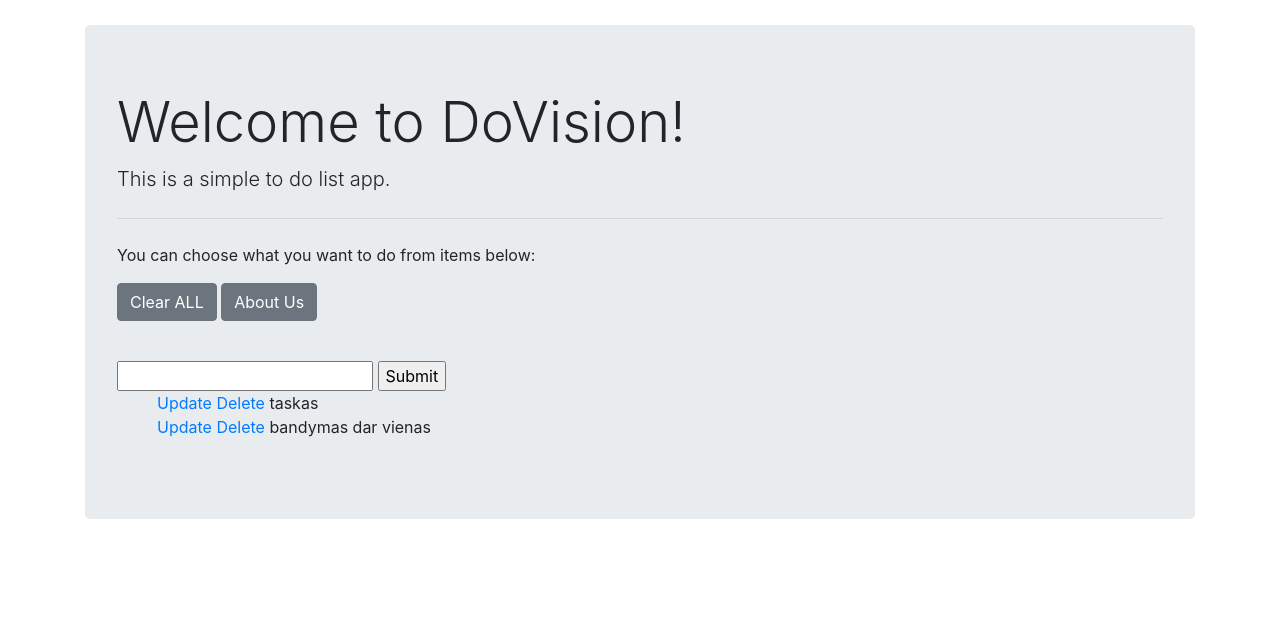
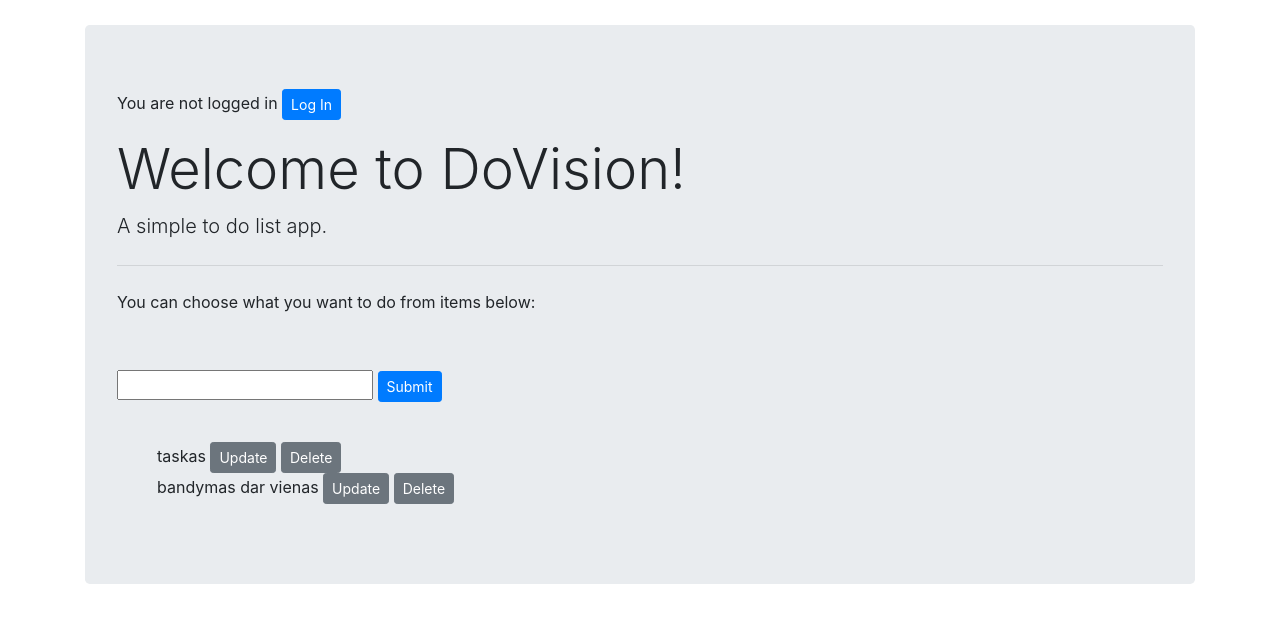
Before and after one commit to ponasObuolys/dovision, a Django app: page / in a window 1280 px wide. Shown: the top 623 px of the page. Run offline with Django 3.2, Linux system fonts and the light colour scheme; data comes from the database, SQL or seed files in the repository; both versions use the stored data as it was after the commit.

Commit message:
Created user accounts Login and logout functionality Preparation for user creation @ /accounts/

```diff
--- /dev/null
+++ b/accounts/urls.py
@@ -0,0 +1,7 @@
+from django.urls import path
+from .views import SignUpView
+
+
+urlpatterns = [
+    path('signup/', SignUpView.as_view(), name='signup'),
+]
--- a/doVision/settings.py
+++ b/doVision/settings.py
@@ -46,6 +46,7 @@ INSTALLED_APPS = [
     'django.contrib.staticfiles',
     'doVision',
     'debug_toolbar',
+    'accounts',
 ]
 
 MIDDLEWARE = [
@@ -66,6 +67,7 @@ TEMPLATES = [
     {
         'BACKEND': 'django.template.backends.django.DjangoTemplates',
         'DIRS': [TEMPLATES_DIR,],
+        'DIRS': [str(BASE_DIR.joinpath('templates'))],
         'APP_DIRS': True,
         'OPTIONS': {
             'context_processors': [
@@ -133,3 +135,6 @@ STATICFILES_DIRS = [
     STATIC_DIR,
     os.path.join(BASE_DIR, "static/css/mystyle.css"),
 ]
+
+LOGIN_REDIRECT_URL = 'home'
+LOGOUT_REDIRECT_URL = 'home'
--- a/doVision/templates/home.html
+++ b/doVision/templates/home.html
@@ -11,37 +11,44 @@
 <body>
     <div class="container">
         <div class="jumbotron">
+            {% block content %}
+            {% if user.is_authenticated %}
+            <h2 class="display-4">Hi {{ user.username }}!</h2>
+                <p><a class="btn btn-secondary btn-sm" href="{% url 'logout' %}">Log Out</a></p>
+            {% else %}
+                <p>You are not logged in <a class="btn btn-primary btn-sm" href="{% url 'login' %}">Log In</a></p>
+            {% endif %}
+
             <h1 class="display-4">Welcome to DoVision!</h1>
-            <p class="lead">This is a simple to do list app.</p>
+            <p class="lead">A simple to do list app.</p>
             <hr class="my-4">
             <p>You can choose what you want to do from items below:</p>
-            <tr>
-                <a class="btn btn-secondary" href="#" role="button">Clear ALL</a>
-                <a class="btn btn-secondary" href="#" role="button">About Us</a>
-            </tr>
+            {% endblock %}
             <p><br></p>
 
             <form method="POST" action="/">
                 {% csrf_token %}
                 {{ form.title }}
-                <input type="submit" name="Add Task">
+                <input class="btn btn-primary btn-sm" type="submit" name="Add Task">
+                <p><br></p>
             </form>
 
                 <ul  class="taskList">
 
                     {% for task in tasks %}
                         <div>
-                            <a href="{% url 'update_task' task.id %}">Update</a>
-                            <a href="{% url 'delete' task.id %}">Delete</a>
                             {% if task.completed == True %}
                             <strike>{{task}}</strike>
                             {% else %}
                             <span>{{task}}</span>
                             {% endif %}
+                            <a class="btn btn-secondary btn-sm" href="{% url 'update_task' task.id %}">Update</a>
+                            <a class="btn btn-secondary btn-sm" href="{% url 'delete' task.id %}">Delete</a>
                         </div>
                     {% endfor %}
 
                 </ul>
+        </div>
     </div>
 
 </body>
--- a/doVision/urls.py
+++ b/doVision/urls.py
@@ -14,6 +14,7 @@ Including another URLconf
     2. Add a URL to urlpatterns:  path('blog/', include('blog.urls'))
 """
 from django.contrib import admin
+from django.views.generic.base import TemplateView
 from django.urls import path, include
 import debug_toolbar
 from . import views
@@ -25,4 +26,7 @@ urlpatterns = [
     path('update_task/<str:pk>/', views.updateTask, name="update_task"),
     path('delete/<str:pk>/', views.deleteTask, name="delete"),
     path('__debug__/', include(debug_toolbar.urls)),
+    path('accounts/', include('accounts.urls')),
+    path('accounts/', include('django.contrib.auth.urls')),
+    path('', TemplateView.as_view(template_name='home.html'), name='home'),
 ]
```
Also changed, not shown: accounts/views.py (added, +9 -0 lines), doVision/templates/registration/login.html (added, +13 -0 lines), doVision/templates/registration/signup.html (added, +12 -0 lines), accounts/__init__.py (added), db.sqlite3.
